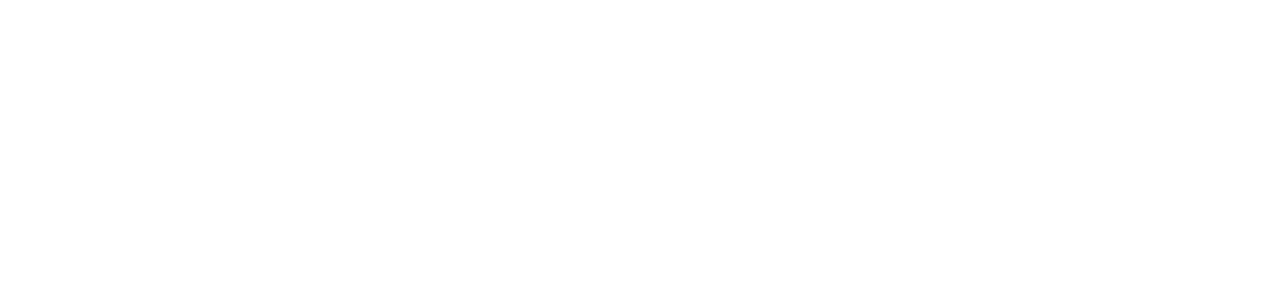
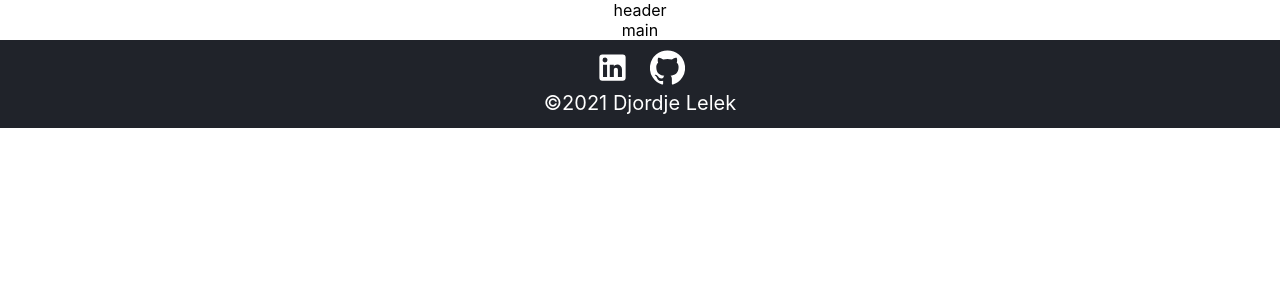
Before and after one commit to djordjelelek/to-do-app, a React (Create React App) app: page / in a window 1280 px wide. Shown: the top 300 px of the page. Built offline with nearby package versions, Linux system fonts and the light colour scheme.

Commit message:
1.install materialUI and bootstrap; 2.add footer-icons from MUI and owners paragraph

```diff
--- a/package.json
+++ b/package.json
@@ -3,10 +3,14 @@
   "version": "0.1.0",
   "private": true,
   "dependencies": {
+    "@material-ui/core": "^4.11.3",
+    "@material-ui/icons": "^4.11.2",
     "@testing-library/jest-dom": "^5.11.9",
     "@testing-library/react": "^11.2.3",
     "@testing-library/user-event": "^12.6.2",
+    "bootstrap": "^4.6.0",
     "react": "^17.0.1",
+    "react-bootstrap": "^1.4.3",
     "react-dom": "^17.0.1",
     "react-scripts": "4.0.1",
     "web-vitals": "^0.2.4"
--- a/public/index.html
+++ b/public/index.html
@@ -26,7 +26,6 @@
 </head>
 
 <body>
-    <noscript>You need to enable JavaScript to run this app.</noscript>
     <div id="root"></div>
     <!--
       This HTML file is a template.
--- a/src/App.js
+++ b/src/App.js
@@ -1,7 +1,17 @@
 import "./App.css";
+import Layout from "./Layout/Layout";
+import Footer from "./Footer/Footer";
 
 function App() {
-  return <div className="App"></div>;
+  return (
+    <div className="App">
+      <Layout>
+        <header>header</header>
+        <main>main</main>
+        <Footer />
+      </Layout>
+    </div>
+  );
 }
 
 export default App;
--- /dev/null
+++ b/src/Footer/Footer.js
@@ -0,0 +1,29 @@
+import React from "react";
+import classes from "./Footer.module.css";
+import GitHubIcon from "@material-ui/icons/GitHub";
+import LinkedInIcon from "@material-ui/icons/LinkedIn";
+
+const footer = () => (
+  <footer className={classes.Footer}>
+    <div className={classes.Icons}>
+      <a
+        href="https://www.linkedin.com/in/djordje-lelek-3580b7193/"
+        rel="noopener noreferrer"
+        target="_blank"
+        className={classes.LinedIn}
+      >
+        <LinkedInIcon fontSize="large" />
+      </a>
+      <a
+        href="https://github.com/djordjelelek"
+        className={classes.GitHub}
+        rel="noopener noreferrer"
+        target="_blank"
+      >
+        <GitHubIcon fontSize="large" />
+      </a>
+    </div>
+    <p className={classes.Owner}>©2021 Djordje Lelek</p>
+  </footer>
+);
+export default footer;
--- /dev/null
+++ b/src/Footer/Footer.module.css
@@ -0,0 +1,27 @@
+.Footer {
+    height: 70px;
+    background-color: #20232a;
+    color: white;
+    padding: 10px;
+    padding-bottom: 8px;
+}
+
+.Icons {
+    margin-bottom: -18px;
+}
+
+.LinedIn {
+    color: inherit;
+    text-decoration: none;
+    margin-right: 10px;
+}
+
+.GitHub {
+    color: inherit;
+    text-decoration: none;
+    margin-left: 10px;
+}
+
+.Owner {
+    font-size: 20px;
+}
--- /dev/null
+++ b/src/Layout/Layout.js
@@ -0,0 +1,5 @@
+import React from "react";
+
+const layout = (props) => <div>{props.children}</div>;
+
+export default layout;
```
Also changed, not shown: src/Layout/Layout.module.css (added), 2 other files (tests, documents, lock files or other folders).
